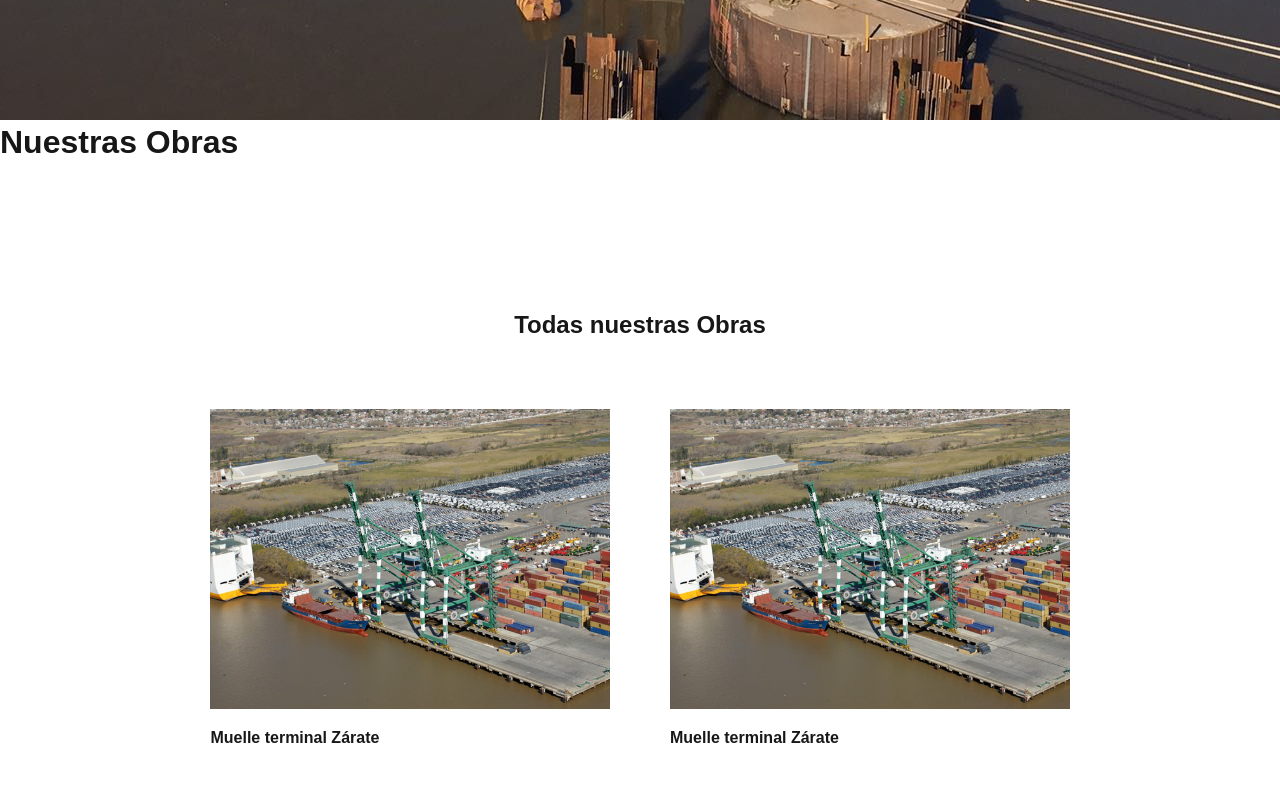
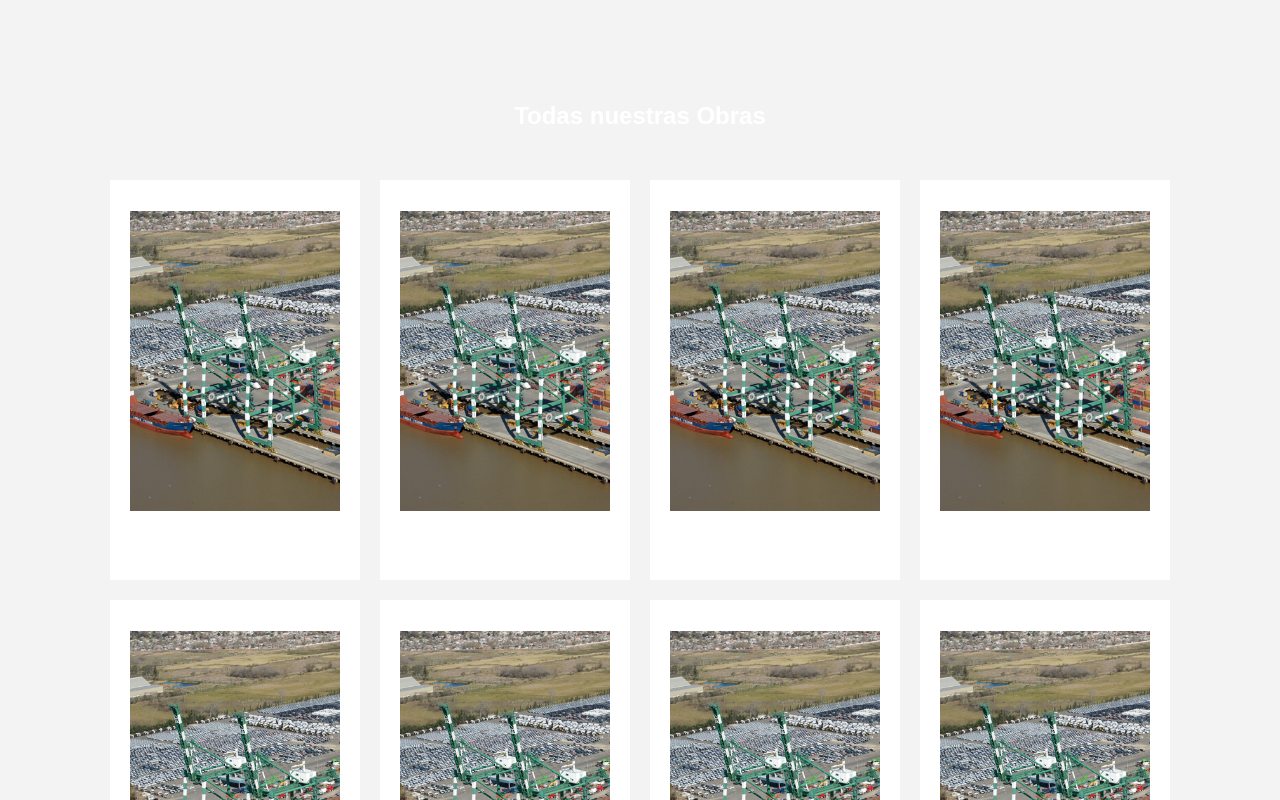
Before and after one commit to JuaniFrank/Copersa, a Next.js app: page /obras in a window 1280 px wide. Shown: the part 840-1640 px from the top of the page. Built offline with nearby package versions, Linux system fonts and the light colour scheme.

Commit message:
chore: upload css

```diff
--- a/src/app/globals.css
+++ b/src/app/globals.css
@@ -1,12 +1,14 @@
 :root {
-  --background: #ffffff;
+  --background: #FEFFFE;
   --foreground: #171717;
+  --font-dm-sans: 'DM Sans', sans-serif;
+
 }
 
 @media (prefers-color-scheme: dark) {
   :root {
     --background: #0a0a0a;
-    --foreground: #ededed;
+    --foreground: #FEFFFE;
   }
 }
 
@@ -14,14 +16,18 @@ html,
 body {
   max-width: 100vw;
   overflow-x: hidden;
+  font-family: 'DM Sans', sans-serif;
+
 }
 
 body {
-  color: var(--foreground);
+  color: var(--background);
   background: var(--background);
-  font-family: Arial, Helvetica, sans-serif;
+  font-family: 'DM Sans', sans-serif;
   -webkit-font-smoothing: antialiased;
   -moz-osx-font-smoothing: grayscale;
+  background-color: #F3F3F3;
+  ;
 }
 
 * {
@@ -40,3 +46,80 @@ a {
     color-scheme: dark;
   }
 }
+
+.background__billboard{
+  position: absolute;
+  width: 100%;
+  height: 99vh;
+  object-fit: cover;
+}
+
+.header-text-container {
+  display: flex;
+  flex-direction: column;
+  height: 99vh;
+  width: 100vw;
+  justify-content: center;
+  align-items: center;
+  z-index: 10;
+}
+
+.header-text-container-contacto {
+  display: flex;
+  flex-direction: column;
+  height: 70vh;
+  width: 100vw;
+  justify-content: center;
+  align-items: center;
+  z-index: 10;
+}
+
+.background__billboard-contacto{
+  position: absolute;
+  width: 100%;
+  height: 70vh;
+  object-fit: cover;
+}
+
+
+.copersa-title-text-header{
+  font-size: 10rem;
+  z-index: 1;
+  color: #FFF;
+  text-align: center;
+  line-height: 160px;
+}
+
+
+.copersa-description-text-header{
+  font-size: 4rem;
+  z-index: 1;
+  color: #FFF
+}
+
+.nuestras-obras-title-container{
+  width: 100%;
+  margin-top: 40px;
+  justify-content: center;
+  display: flex;
+}
+
+.nuestras-obras-title-text{
+  font-size: 3rem;
+  font-family: 'DM Sans', sans-serif;
+}
+
+.build-article{
+  max-width: 1600px;
+  margin: auto auto;
+}
+
+
+.build-card{
+  width: 250px;
+  background-color: #fff;
+  padding: 15px;
+  justify-content: center;
+  text-align: center;
+  height: 400px;
+}
```
